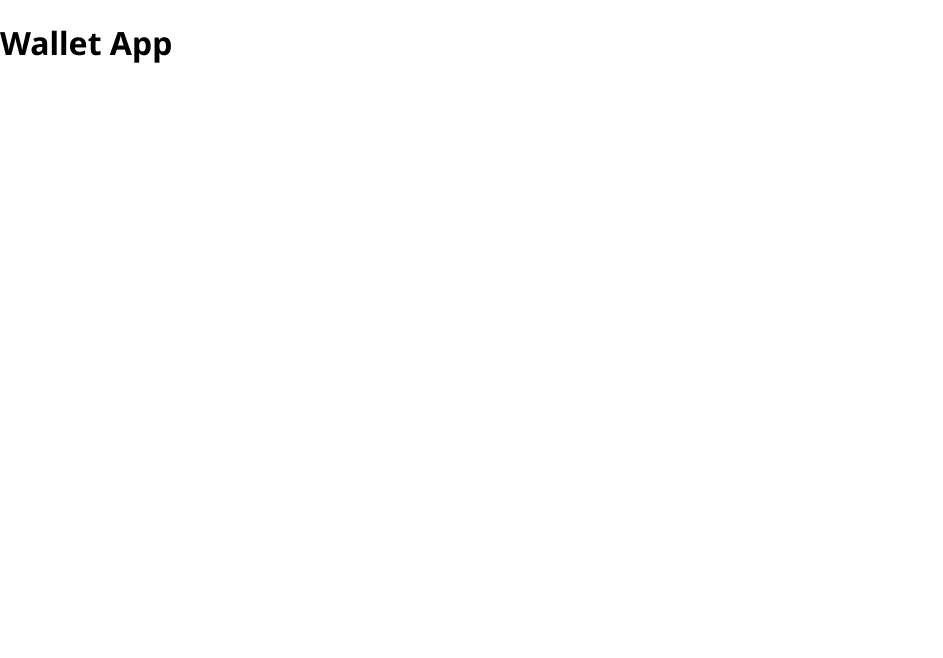
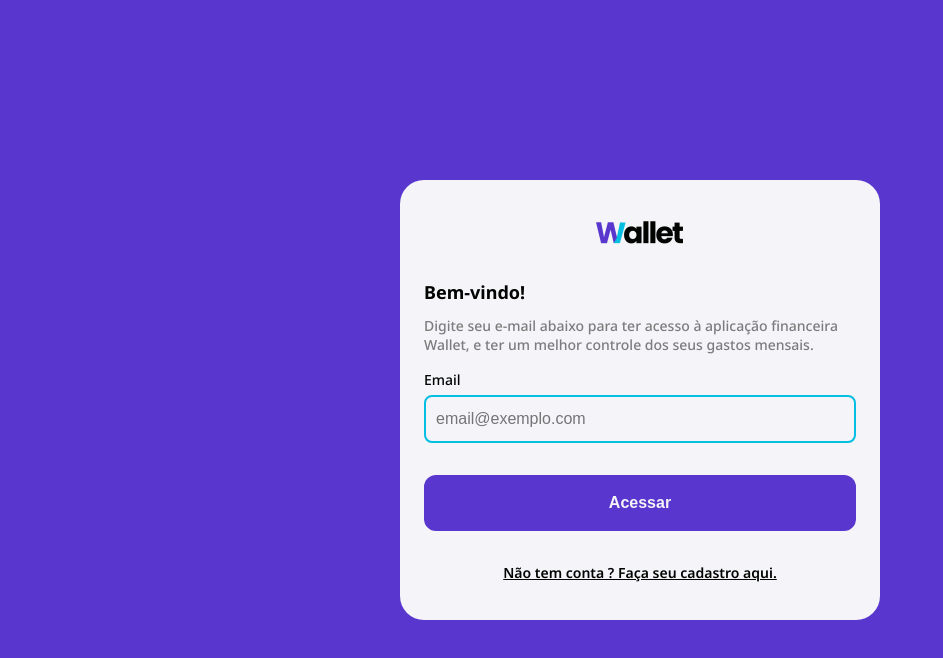
Before and after one commit to brenodobroski/Wallet-App, a plain HTML site: page index.html in a window 1280 px wide. Shown: the whole page, without its empty margins (0-943 px from the left). Drawn offline with Linux system fonts and the light colour scheme.

Commit message:
feat: implement UI for auth screen

```diff
--- a/index.html
+++ b/index.html
@@ -8,6 +8,27 @@
     <script src="index.js"></script>
   </head>
   <body>
-    <h1>Wallet App</h1>
+    <div class="auth-container">
+      <div class="auth-content">
+        <div class="auth-content-container">
+          <img class="logo" src="src/img/logo.png" alt="logo" />
+          <h3 class="full-width text-left mt larger">Bem-vindo!</h3>
+          <p class="mt small">
+            Digite seu e-mail abaixo para ter acesso à aplicação financeira
+            Wallet, e ter um melhor controle dos seus gastos mensais.
+          </p>
+          <label class="mt" for="input-email">Email</label>
+          <input
+            placeholder="email@exemplo.com"
+            class="mt smaller"
+            id="input-email"
+            name="input-email"
+            type="email"
+          />
+          <button class="full-width mt larger">Acessar</button>
+          <a class="mt larger">Não tem conta ? Faça seu cadastro aqui.</a>
+        </div>
+      </div>
+    </div>
   </body>
 </html>
--- a/styles.css
+++ b/styles.css
@@ -4,8 +4,158 @@ body {
   padding: 0px;
   margin: 0px;
   font-family: "Noto Sans", sans-serif;
+  color: #010400;
 }
 
 h1 {
   font-family: "Noto Sans", sans-serif;
+  font-size: 40px;
+  font-weight: bolder;
+  margin: 0px;
+  padding: 0px;
 }
+
+h2 {
+  font-size: 24px;
+  font-weight: bold;
+  margin: 0px;
+  padding: 0px;
+}
+
+h3 {
+  font-size: 18px;
+  font-weight: bold;
+  margin: 0px;
+  padding: 0px;
+}
+
+h4 {
+  font-size: 16px;
+  font-weight: 600;
+  color: #7c7c7c;
+  margin: 0px;
+  padding: 0px;
+}
+
+p {
+  font-size: 14px;
+  font-weight: 500;
+  color: #7c7c7c;
+  margin: 0px;
+  padding: 0px;
+}
+
+label {
+  width: 100%;
+  font-size: 14px;
+  font-weight: 500;
+}
+
+a {
+  font-size: 14px;
+  font-weight: 600;
+  text-decoration: underline;
+}
+
+button {
+  background-color: #5936cd;
+  height: 56px;
+  width: 432px;
+  border-radius: 12px;
+  color: #f4f4f9;
+  font-weight: bold;
+  font-size: 16px;
+  border-color: #5936cd;
+  border-width: 2px;
+  border-style: solid;
+}
+
+button.small {
+  background-color: #f4f4f9;
+  color: #010400;
+  font-size: 14px;
+  border-radius: 8px;
+  width: 90px;
+  height: 36px;
+}
+
+input {
+  background-color: #f4f4f9;
+  width: 100%;
+  height: 48px;
+  border-color: #06bee1;
+  border-style: solid;
+  border-width: 2px;
+  border-radius: 8px;
+  color: #010400;
+  font-size: 16px;
+  padding: 10px;
+  box-sizing: border-box;
+}
+
+.full-width {
+  width: 100%;
+}
+
+.text-center {
+  text-align: center;
+}
+
+.text-left {
+  text-align: left;
+}
+
+.mt {
+  margin-top: 16px;
+}
+
+.mt.larger {
+  margin-top: 32px;
+}
+
+.mt.medium {
+  margin-top: 24px;
+}
+
+.mt.small {
+  margin-top: 12px;
+}
+
+.mt.smaller {
+  margin-top: 6px;
+}
+
+.logo {
+  width: 88px;
+  height: auto;
+}
+
+.auth-container {
+  width: 100vw;
+  height: 100vh;
+  display: flex;
+  align-items: center;
+  justify-content: center;
+  background-color: #5936cd;
+}
+
+.auth-content {
+  display: flex;
+  align-items: center;
+  justify-content: center;
+  width: 480px;
+  height: auto;
+  min-height: 440px;
+  background-color: #f4f4f9;
+  border-radius: 24px;
+}
+
+.auth-content-container {
+  display: flex;
+  flex-direction: column;
+  align-items: center;
+  justify-content: center;
+  width: 100%;
+  height: 100%;
+  padding: 24px;
+}
```
Also changed, not shown: src/icons/chevron-down.png (added).
